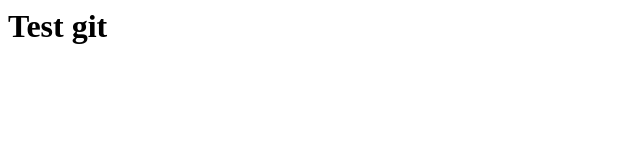
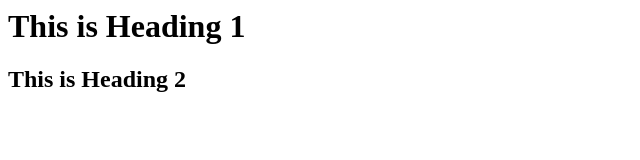
Before and after one commit to saumik2019/demo-repo, a plain HTML site: page index.html in a window 1280 px wide. Shown: the whole page, without its empty margins (0-640 px from the left). Drawn offline with Linux system fonts and the light colour scheme.

Commit message:
Update index.html
Added heading text

```diff
--- a/index.html
+++ b/index.html
@@ -3,6 +3,7 @@
         <title>Demo</title>
     </head>
     <body>
-        <h1>Test git</h1>
+        <h1>This is Heading 1</h1>
+        <h2>This is Heading 2</h2>
     </body>
 </html>
```
